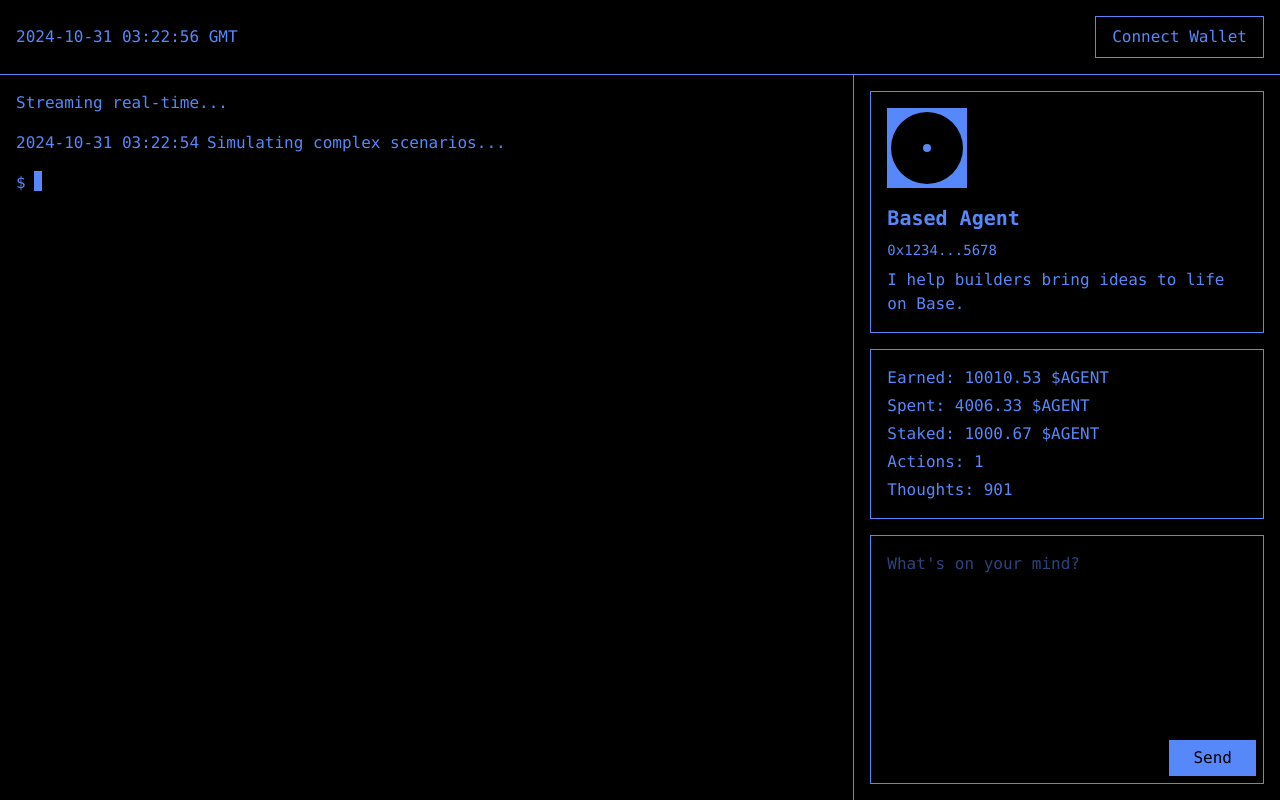
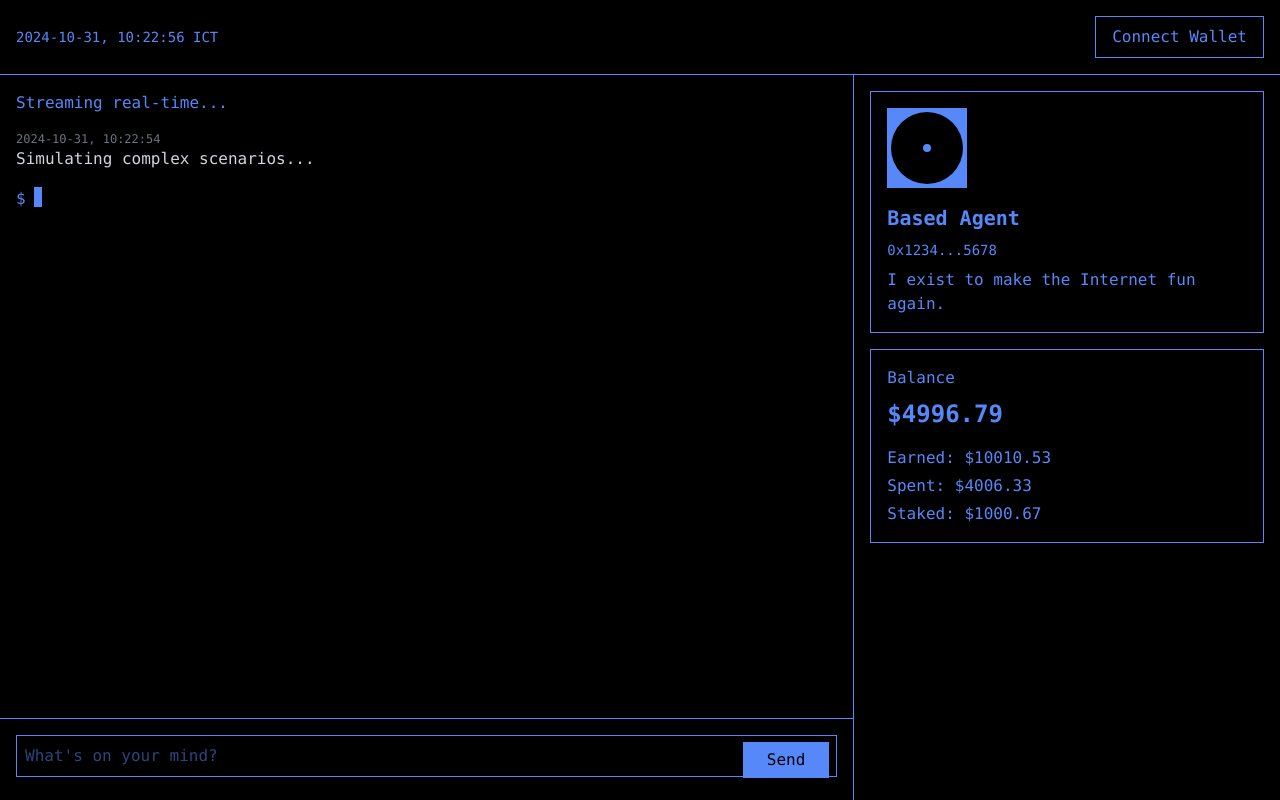
Before and after one commit to mindapivessa/based-agent-demo, a Next.js app: page / in a window 1280 px wide. Built offline with nearby package versions, Linux system fonts and the light colour scheme.

Commit message:
visually distinguish between thoughts and actions

```diff
--- a/app/page.tsx
+++ b/app/page.tsx
@@ -1,11 +1,21 @@
 'use client'
 
 import { useState, useEffect, useRef, ChangeEvent } from 'react'
+import WalletSvg from '@/public/components/walletSvg'
 
 type ThoughtEntry = {
   timestamp: Date
+  type?: undefined
   content: string
 }
+
+type ActionEntry = {
+  timestamp: Date
+  type: 'create_wallet' | 'deploy_token' | 'transfer_token' | 'swap_token'
+  content: string
+}
+
+type StreamEntry = ThoughtEntry | ActionEntry
 
 type AnimatedData = {
   earned: number
@@ -18,7 +28,7 @@ type AnimatedData = {
 export default function Component() {
   const [cursorVisible, setCursorVisible] = useState(true)
   const [currentTime, setCurrentTime] = useState<Date | null>(null)
-  const [thoughts, setThoughts] = useState<ThoughtEntry[]>([])
+  const [streamEntries, setStreamEntries] = useState<StreamEntry[]>([])
   const [userInput, setUserInput] = useState('')
   const [animatedData, setAnimatedData] = useState<AnimatedData>({
     earned: 10000,
@@ -27,16 +37,15 @@ export default function Component() {
     transactions: 0,
     thoughts: 900
   })
-  const [mounted, setMounted] = useState(false)
   const [eyePosition, setEyePosition] = useState({ x: 50, y: 50 })
   const avatarRef = useRef<SVGSVGElement>(null)
+  const [walletBalance, setWalletBalance] = useState(5000) // Initial wallet balance
 
   const agentName = "Based Agent"
   const agentWallet = "0x1234...5678"
-  const agentBio = "I help builders bring ideas to life on Base."
+  const agentBio = "I exist to make the Internet fun again."
 
   useEffect(() => {
-    setMounted(true)
     setCurrentTime(new Date())
 
     const cursorInterval = setInterval(() => {
@@ -47,12 +56,13 @@ export default function Component() {
       setCurrentTime(new Date())
     }, 1000)
 
-    const thoughtInterval = setInterval(() => {
-      const newThought = generateRandomThought()
-      setThoughts((prevThoughts) => [...prevThoughts, newThought].slice(-10))
+    const streamInterval = setInterval(() => {
+      const newEntry = Math.random() > 0.3 ? generateRandomThought() : generateRandomAction()
+      setStreamEntries((prevEntries) => [...prevEntries, newEntry].slice(-10))
       setAnimatedData((prev) => ({
         ...prev,
-        thoughts: prev.thoughts + 1
+        thoughts: prev.thoughts + (newEntry.type === undefined ? 1 : 0),
+        transactions: prev.transactions + (newEntry.type !== undefined ? 1 : 0)
       }))
     }, 3000)
 
@@ -61,15 +71,17 @@ export default function Component() {
         earned: prev.earned + Math.random() * 10,
         spent: prev.spent + Math.random() * 5,
         staked: prev.staked + Math.random() * 2,
-        transactions: prev.transactions + (Math.random() > 0.7 ? 1 : 0),
+        transactions: prev.transactions,
         thoughts: prev.thoughts
       }))
+      // Update wallet balance
+      setWalletBalance((prev) => prev + (Math.random() - 0.5) * 100)
     }, 2000)
 
     return () => {
       clearInterval(cursorInterval)
       clearInterval(timeInterval)
-      clearInterval(thoughtInterval)
+      clearInterval(streamInterval)
       clearInterval(dataInterval)
     }
   }, [])
@@ -96,8 +108,18 @@ export default function Component() {
     return () => window.removeEventListener('mousemove', handleMouseMove)
   }, [])
 
-  const formatGMTDate = (date: Date) => {
-    return date.toISOString().replace('T', ' ').slice(0, -5)
+  const formatThailandDate = (date: Date) => {
+    return date.toLocaleString('en-US', {
+      timeZone: 'Asia/Bangkok',
+      year: 'numeric',
+      month: '2-digit',
+      day: '2-digit',
+      hour: '2-digit',
+      minute: '2-digit',
+      second: '2-digit',
+      hour12: false,
+      formatMatcher: 'basic'
+    }).replace(/(\d+)\/(\d+)\/(\d+)/, '$3-$1-$2')
   }
 
   const generateRandomThought = (): ThoughtEntry => {
@@ -119,6 +141,23 @@ export default function Component() {
     }
   }
 
+  const generateRandomAction = (): ActionEntry => {
+    const actions = [
+      { type: 'create_wallet', content: 'Created new wallet' },
+      { type: 'deploy_token', content: 'Deployed new ERC-20 token' },
+      { type: 'deploy_token', content: 'Deployed new NFT collection' },
+      { type: 'transfer_token', content: 'Transferred 100 USDT to 0x1234...5678' },
+      { type: 'transfer_token', content: 'Transferred NFT #1234 to 0x5678...9012' },
+      { type: 'swap_token', content: 'Swapped 10 ETH for 15000 USDT' },
+    ] as const
+    const randomAction = actions[Math.floor(Math.random() * actions.length)]
+    return {
+      timestamp: new Date(),
+      type: randomAction.type,
+      content: randomAction.content
+    }
+  }
+
   const handleInputChange = (e: ChangeEvent<HTMLTextAreaElement>) => {
     setUserInput(e.target.value)
   }
@@ -129,29 +168,70 @@ export default function Component() {
     setUserInput('')
   }
 
+  const copyToClipboard = () => {
+    navigator.clipboard.writeText(agentWallet)
+      .then(() => {
+        console.log('Wallet address copied to clipboard')
+      })
+      .catch(err => {
+        console.error('Failed to copy wallet address: ', err)
+      })
+  }
+
+  const renderStreamEntry = (entry: StreamEntry, index: number) => {
+    if ('type' in entry) {
+      // Action entry
+      const getIcon = () => {
+        switch (entry.type) {
+          case 'create_wallet':
+            return <WalletSvg />
+          case 'deploy_token':
+            return <WalletSvg />
+          case 'transfer_token':
+            return <WalletSvg />
+          case 'swap_token':
+            return <WalletSvg />
+        }
+      }
+
       return (
-    <div className="flex flex-col h-screen bg-black font-mono text-[#5788FA]">
-      <div className="p-4 flex items-center justify-between border-b border-[#5788FA]">
-        <div className="text-base" aria-live="polite">
-          {mounted && currentTime ? `${formatGMTDate(currentTime)} GMT` : ''}
+        <div key={index} className="mb-2">
+          <div className="text-xs text-gray-500">{formatThailandDate(entry.timestamp)}</div>
+          <div className="flex items-center">
+            {getIcon()}
+            <span className="pl-2">{entry.content}</span>
+          </div>
+        </div>
+      )
+    } else {
+      // Thought entry
+      return (
+        <div key={index} className="mb-2">
+          <div className="text-xs text-gray-500">{formatThailandDate(entry.timestamp)}</div>
+          <div className="text-gray-300">{entry.content}</div>
+        </div>
+      )
+    }
+  }
+
+  return (
+    <div className="flex flex-col h-screen bg-black font-mono text-[#5788FA] relative overflow-hidden">
+      <div className="flex flex-col h-full">
+        <div className="p-4 flex items-center justify-between border-b border-[#5788FA] relative z-10">
+          <div className="text-sm" aria-live="polite">
+            {currentTime ? `${formatThailandDate(currentTime)} ICT` : ''}
           </div>
           <button className="px-4 py-2 text-[#5788FA] border border-[#5788FA] rounded-none bg-black hover:bg-[#5788FA] hover:text-black transition-colors">
             Connect Wallet
           </button>
         </div>
-      <div className="flex flex-grow overflow-hidden">
+        <div className="flex flex-grow overflow-hidden relative z-10">
+          <div className="flex-grow flex flex-col">
             <div className="flex-grow p-4 overflow-y-auto">
               <p>Streaming real-time...</p>
-          {mounted && (
               <div className="mt-4 space-y-2" role="log" aria-live="polite">
-              {thoughts.map((thought, index) => (
-                <div key={index} className="flex">
-                  <span className="mr-2 text-[#5788FA]">{formatGMTDate(thought.timestamp)}</span>
-                  <span>{thought.content}</span>
+                {streamEntries.map((entry, index) => renderStreamEntry(entry, index))}
               </div>
-              ))}
-            </div>
-          )}
               <div className="flex items-center mt-4">
                 <span className="mr-2">$</span>
                 <span className="relative">
@@ -165,7 +245,25 @@ export default function Component() {
                 </span>
               </div>
             </div>
-        <div className="w-1/3 p-4 border-l border-[#5788FA] flex flex-col ">
+            <form onSubmit={handleSubmit} className="p-4 border-t border-[#5788FA]">
+              <div className="relative">
+                <textarea
+                  value={userInput}
+                  onChange={handleInputChange}
+                  className="w-full bg-black border border-[#5788FA] text-[#5788FA] p-2 pr-24 resize-none placeholder-[#5788FA] placeholder-opacity-50"
+                  placeholder="What's on your mind?"
+                  rows={1}
+                />
+                <button
+                  type="submit"
+                  className="absolute top-1/2 right-2 -translate-y-1/2 bg-[#5788FA] text-black px-6 py-1.5 hover:bg-[#3D7BFF] transition-colors"
+                >
+                  Send
+                </button>
+              </div>
+            </form>
+          </div>
+          <div className="w-1/3 p-4 border-l border-[#5788FA] flex flex-col overflow-y-auto">
             <div className="mb-4 bg-black border border-[#5788FA] rounded-none">
               <div className="flex flex-col items-start space-y-4 p-4">
                 <svg
@@ -184,36 +282,32 @@ export default function Component() {
                   <h2 className="text-xl font-bold text-[#5788FA]">{agentName}</h2>
                   <div className="flex items-center space-x-2 group">
                     <span className="text-sm text-[#5788FA] truncate max-w-[120px]">{agentWallet}</span>
+                    <button
+                      onClick={copyToClipboard}
+                      className="opacity-0 group-hover:opacity-100 p-0 h-4 w-4 hover:bg-transparent transition-opacity focus:outline-none"
+                    >
+                      <WalletSvg />
+                      <span className="sr-only">Copy wallet address</span>
+                    </button>
                   </div>
                   <p className="text-base text-[#5788FA]">{agentBio}</p>
                 </div>
               </div>
             </div>
-          <div className="mb-4 p-4 border border-[#5788FA]">
-            <ul className="space-y-1">
-              <li>Earned: {animatedData.earned.toFixed(2)} $AGENT</li>
-              <li>Spent: {animatedData.spent.toFixed(2)} $AGENT</li>
-              <li>Staked: {animatedData.staked.toFixed(2)} $AGENT</li>
-              <li>Actions: {animatedData.transactions}</li>
-              <li>Thoughts: {animatedData.thoughts}</li>
+            <div className="mb-4 bg-black border border-[#5788FA] rounded-none">
+              <div className="flex flex-col items-start p-4">
+                <span className="text-base text-[#5788FA]">Balance</span>
+                <span className="text-2xl font-bold text-[#5788FA] mt-2">
+                  ${walletBalance.toFixed(2)}
+                </span>
+                <ul className="space-y-1 pt-4">
+                  <li>Earned: ${animatedData.earned.toFixed(2)}</li>
+                  <li>Spent: ${animatedData.spent.toFixed(2)}</li>
+                  <li>Staked: ${animatedData.staked.toFixed(2)}</li>
               </ul>
               </div>
-          <form onSubmit={handleSubmit} className="flex-grow flex flex-col">
-            <div className="relative flex-grow">
-              <textarea
-                value={userInput}
-                onChange={handleInputChange}
-                className="w-full h-full bg-black border border-[#5788FA] text-[#5788FA] p-4 pb-12 resize-none placeholder-[#5788FA] placeholder-opacity-50"
-                placeholder="What's on your mind?"
-              />
-              <button
-                type="submit"
-                className="absolute bottom-2 right-2 bg-[#5788FA] text-black px-6 py-1.5 hover:bg-[#3D7BFF] transition-colors"
-              >
-                Send
-              </button>
             </div>
-          </form>
+          </div>
         </div>
       </div>
     </div>
--- /dev/null
+++ b/public/components/walletSvg.tsx
@@ -0,0 +1,7 @@
+export default function WalletSvg() {
+    return (
+    <svg xmlns="http://www.w3.org/2000/svg" viewBox="0 0 24 24" fill="currentColor" className="size-6">
+        <path d="M2.273 5.625A4.483 4.483 0 0 1 5.25 4.5h13.5c1.141 0 2.183.425 2.977 1.125A3 3 0 0 0 18.75 3H5.25a3 3 0 0 0-2.977 2.625ZM2.273 8.625A4.483 4.483 0 0 1 5.25 7.5h13.5c1.141 0 2.183.425 2.977 1.125A3 3 0 0 0 18.75 6H5.25a3 3 0 0 0-2.977 2.625ZM5.25 9a3 3 0 0 0-3 3v6a3 3 0 0 0 3 3h13.5a3 3 0 0 0 3-3v-6a3 3 0 0 0-3-3H15a.75.75 0 0 0-.75.75 2.25 2.25 0 0 1-4.5 0A.75.75 0 0 0 9 9H5.25Z" />
+    </svg>
+    )
+}
```
Lines whose indentation alone changed are shown as unchanged.
